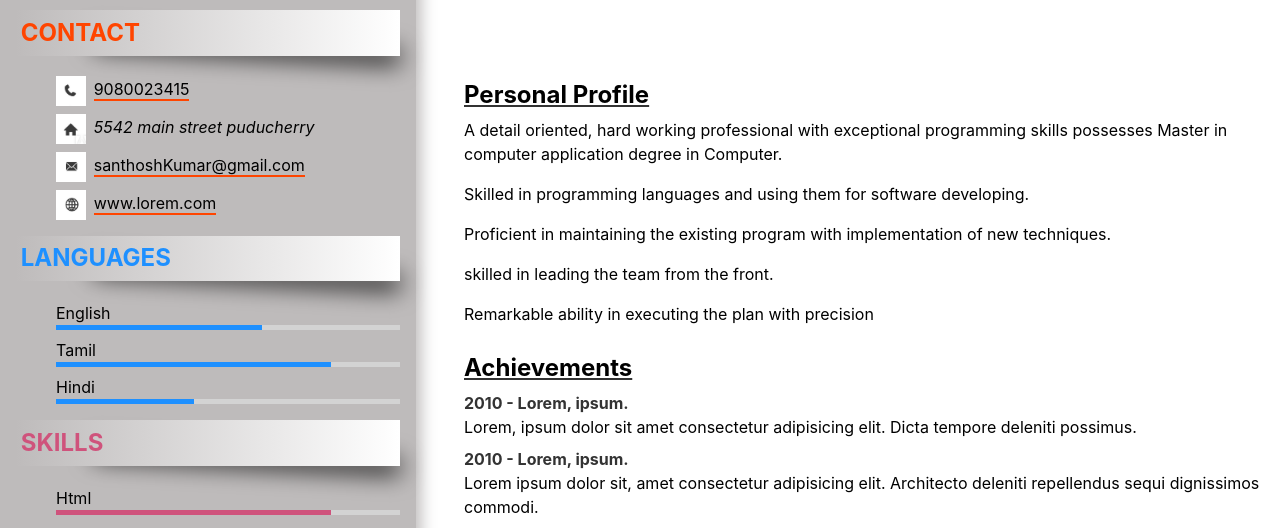
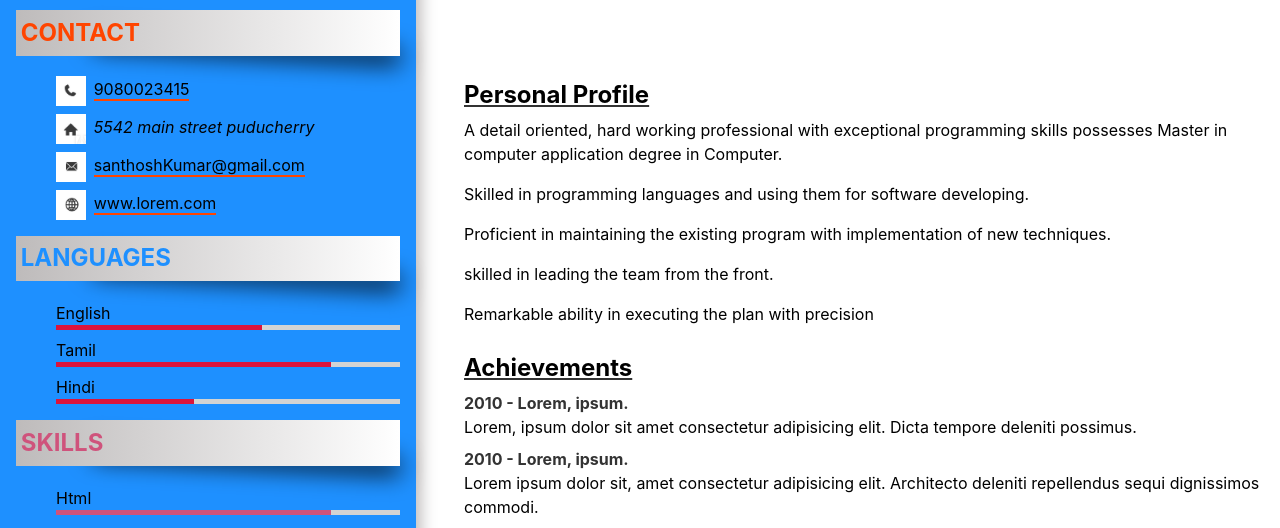
Before and after one commit to SanthoshKumar9028/web-technology-lab, a plain HTML site: page 1-ex(resume)/index.html in a window 1280 px wide. Shown: the part 244-772 px from the top of the page. Drawn offline with Linux system fonts and the light colour scheme.

Commit message:
changed left-section color scheme

```diff
--- a/1-ex(resume)/style.css
+++ b/1-ex(resume)/style.css
@@ -26,7 +26,7 @@ img {
 }
 
 .left-section {
-  background-color: rgb(190, 187, 187);
+  background-color: dodgerblue;
   box-shadow: 5px 0 15px rgb(190, 187, 187);
   z-index: 1;
 }
@@ -107,7 +107,7 @@ span.progress {
   position: relative;
 }
 span.progress--languages::after {
-  background-color: dodgerblue;
+  background-color: crimson;
 }
 span.progress--skills::after {
   background-color: rgb(207, 83, 124);
```
